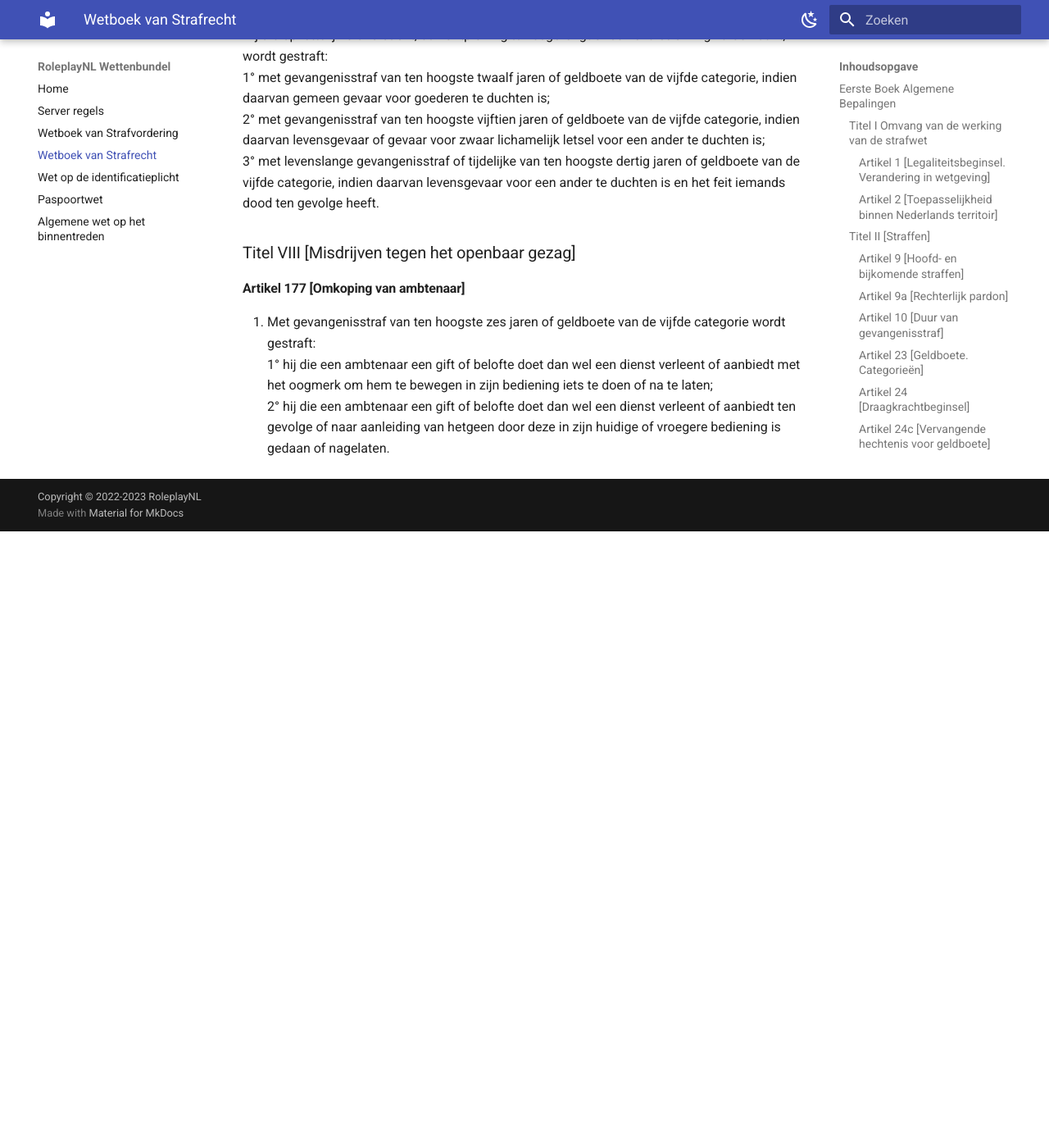
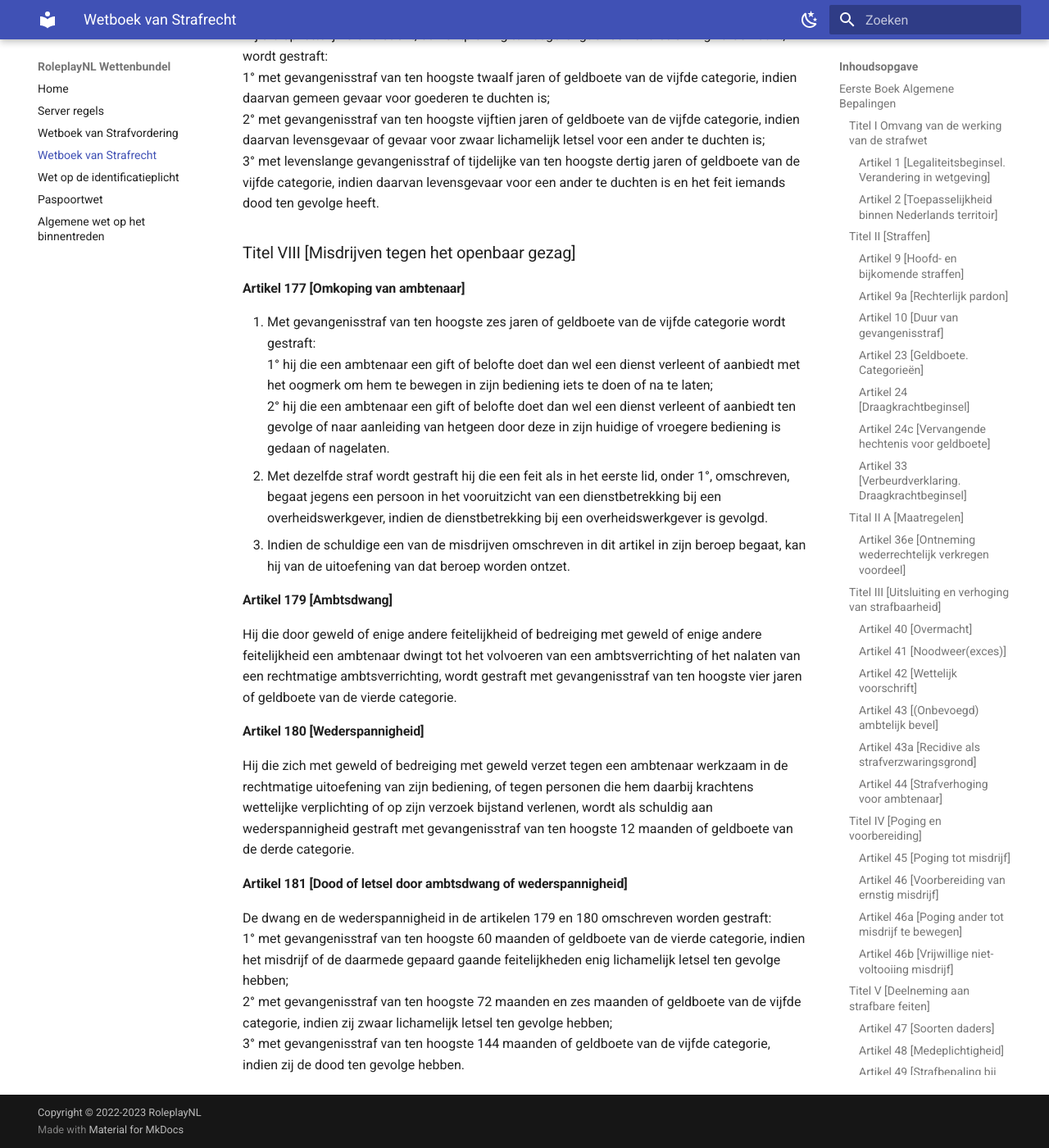
Before and after one commit to EnriqueFernandez20/FutureRP-Wettenbundel, an MkDocs documentation site: the page built from docs/wetboek-van-strafrecht.md, in a window 1280 px wide and 1400 px high, scrolled down 11162 px. Shown: the whole window at 82% size. Built offline with MkDocs 1.6.1 and Material for MkDocs 9.7.7, drawn with Linux system fonts in a browser that asks for light colours; before the commit the page ends 11810 px from its top, so only the background shows below that.

Commit message:
Kleine update

```diff
--- a/docs/wetboek-van-strafrecht.md
+++ b/docs/wetboek-van-strafrecht.md
@@ -243,3 +243,17 @@
 1. Met gevangenisstraf van ten hoogste zes jaren of geldboete van de vijfde categorie wordt gestraft:
     1° hij die een ambtenaar een gift of belofte doet dan wel een dienst verleent of aanbiedt met het oogmerk om hem te bewegen in zijn bediening iets te doen of na te laten;
     2° hij die een ambtenaar een gift of belofte doet dan wel een dienst verleent of aanbiedt ten gevolge of naar aanleiding van hetgeen door deze in zijn huidige of vroegere bediening is gedaan of nagelaten.
+2. Met dezelfde straf wordt gestraft hij die een feit als in het eerste lid, onder 1°, omschreven, begaat jegens een persoon in het vooruitzicht van een dienstbetrekking bij een overheidswerkgever, indien de dienstbetrekking bij een overheidswerkgever is gevolgd.
+3. Indien de schuldige een van de misdrijven omschreven in dit artikel in zijn beroep begaat, kan hij van de uitoefening van dat beroep worden ontzet.
+
+#### Artikel 179 [Ambtsdwang]
+Hij die door geweld of enige andere feitelijkheid of bedreiging met geweld of enige andere feitelijkheid een ambtenaar dwingt tot het volvoeren van een ambtsverrichting of het nalaten van een rechtmatige ambtsverrichting, wordt gestraft met gevangenisstraf van ten hoogste vier jaren of geldboete van de vierde categorie.
+
+#### Artikel 180 [Wederspannigheid]
+Hij die zich met geweld of bedreiging met geweld verzet tegen een ambtenaar werkzaam in de rechtmatige uitoefening van zijn bediening, of tegen personen die hem daarbij krachtens wettelijke verplichting of op zijn verzoek bijstand verlenen, wordt als schuldig aan wederspannigheid gestraft met gevangenisstraf van ten hoogste 12 maanden of geldboete van de derde categorie.
+
+#### Artikel 181 [Dood of letsel door ambtsdwang of wederspannigheid]
+De dwang en de wederspannigheid in de artikelen 179 en 180 omschreven worden gestraft:
+    1° met gevangenisstraf van ten hoogste 60 maanden of geldboete van de vierde categorie, indien het misdrijf of de daarmede gepaard gaande feitelijkheden enig lichamelijk letsel ten gevolge hebben;
+    2° met gevangenisstraf van ten hoogste 72 maanden en zes maanden of geldboete van de vijfde categorie, indien zij zwaar lichamelijk letsel ten gevolge hebben;
+    3° met gevangenisstraf van ten hoogste 144 maanden of geldboete van de vijfde categorie, indien zij de dood ten gevolge hebben.
```
Also changed, not shown: docs/server-regels.md (+1 -0 lines).
